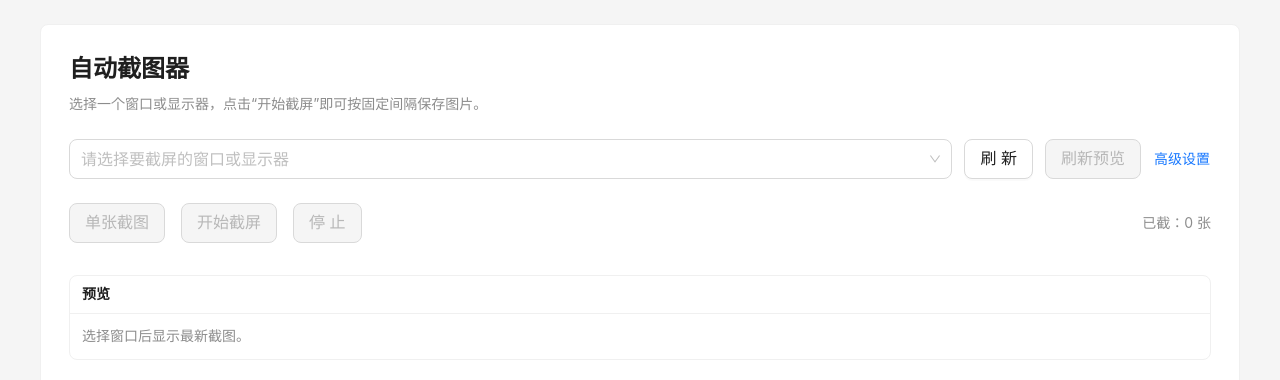
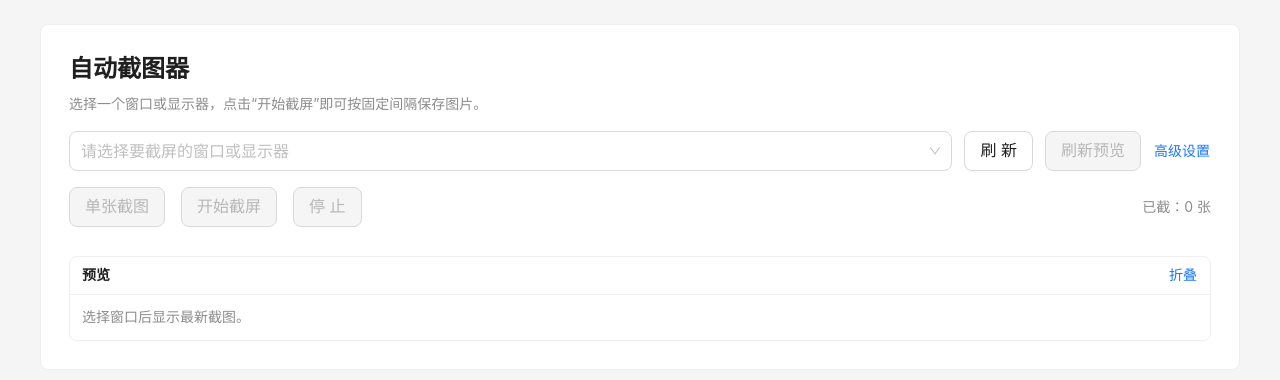
Before and after one commit to liguobao/ShotPilot, a React (Vite) app in the folder frontend/: page / in a window 1280 px wide. Shown: the top 380 px of the page. Built offline with nearby package versions, Linux system fonts and the light colour scheme.

Commit message:
feat: 展示截屏信息最小化

```diff
--- a/frontend/src/App.jsx
+++ b/frontend/src/App.jsx
@@ -58,6 +58,7 @@ export default function App() {
   const [baseDirLoading, setBaseDirLoading] = useState(false)
   const [makeVideo, setMakeVideo] = useState(false)
   const [showAdvanced, setShowAdvanced] = useState(false)
+  const [previewCollapsed, setPreviewCollapsed] = useState(false)
   const [singleCapturing, setSingleCapturing] = useState(false)
   const lastCountRef = useRef(0)
 
@@ -568,7 +569,7 @@ export default function App() {
           style={{ width: '100%' }}
           bodyStyle={{ padding: 28 }}
         >
-        <Space direction="vertical" size="large" style={{ width: '100%' }}>
+        <Space direction="vertical" size="middle" style={{ width: '100%' }}>
           <div>
             <Title level={3} style={{ marginBottom: 8 }}>
               自动截图器
@@ -762,41 +763,66 @@ export default function App() {
             </Text>
           </div>
 
-          <Space direction="vertical" size="large" style={{ width: '100%' }}>
-            {detailLines ? (
-              <Card size="small" style={{ width: '100%' }}>
-                <Space direction="vertical" size={4} style={{ width: '100%' }}>
-                  <Text strong style={{ fontSize: 16 }}>
-                    {detailLines.title}
-                  </Text>
-                  <Space wrap>
-                    <Text type="secondary">
+          <Space direction="vertical" size="middle" style={{ width: '100%' }}>
+            {previewCollapsed ? (
+              <Button
+                type="link"
+                style={{ padding: 0, alignSelf: 'flex-start' }}
+                onClick={() => setPreviewCollapsed(false)}
+              >
+                展开预览
+              </Button>
+            ) : (
+              <Card
+                size="small"
+                style={{ width: '100%' }}
+                bodyStyle={{ padding: 12 }}
+                title={
+                  detailLines ? (
+                    <div style={{ display: 'flex', flexDirection: 'column', gap: 4 }}>
+                      <Text strong style={{ fontSize: 14 }}>{detailLines.title}</Text>
+                      <Space size={6} wrap style={{ fontSize: 12 }}>
+                        <Text type="secondary" style={{ fontSize: 12 }}>
                           {detailLines.processLabel}：{detailLines.process}
                         </Text>
-                    <Text type="secondary">句柄：{detailLines.hwndHex}</Text>
+                        <Text type="secondary" style={{ fontSize: 12 }}>
+                          句柄：{detailLines.hwndHex}
+                        </Text>
+                        {detailLines.sizeLine ? (
+                          <Text type="secondary" style={{ fontSize: 12 }}>
+                            尺寸：{detailLines.sizeLine}
+                          </Text>
+                        ) : null}
                         {detailLines.monitorDevice ? (
-                      <Text type="secondary">
+                          <Text type="secondary" style={{ fontSize: 12 }}>
                             设备：{detailLines.monitorDevice}
                           </Text>
                         ) : null}
                         {detailLines.monitorPrimary ? (
-                      <Text type="secondary">主显示器</Text>
-                    ) : null}
-                    {detailLines.sizeLine ? (
-                      <Text type="secondary">尺寸：{detailLines.sizeLine}</Text>
+                          <Text type="secondary" style={{ fontSize: 12 }}>
+                            主显示器
+                          </Text>
                         ) : null}
                       </Space>
+                    </div>
+                  ) : (
+                    '预览'
+                  )
+                }
+                extra={
+                  <Space size="small">
+                    {previewLoading ? <Text type="secondary">加载中…</Text> : null}
+                    <Button
+                      type="link"
+                      style={{ padding: 0 }}
+                      onClick={() => setPreviewCollapsed(true)}
+                    >
+                      折叠
+                    </Button>
                   </Space>
-              </Card>
-            ) : null}
-
-            <Card
-              size="small"
-              style={{ width: '100%' }}
-              bodyStyle={{ padding: 12 }}
-              title="预览"
-              extra={previewLoading ? '加载中…' : null}
+                }
               >
+                <div style={{ position: 'relative', width: '100%' }}>
                   {preview ? (
                     <div
                       style={{
@@ -819,7 +845,9 @@ export default function App() {
                       选择窗口后显示最新截图。
                     </Paragraph>
                   )}
+                </div>
               </Card>
+            )}
           </Space>
 
           {statusAlert}
```
Lines whose indentation alone changed are shown as unchanged.
